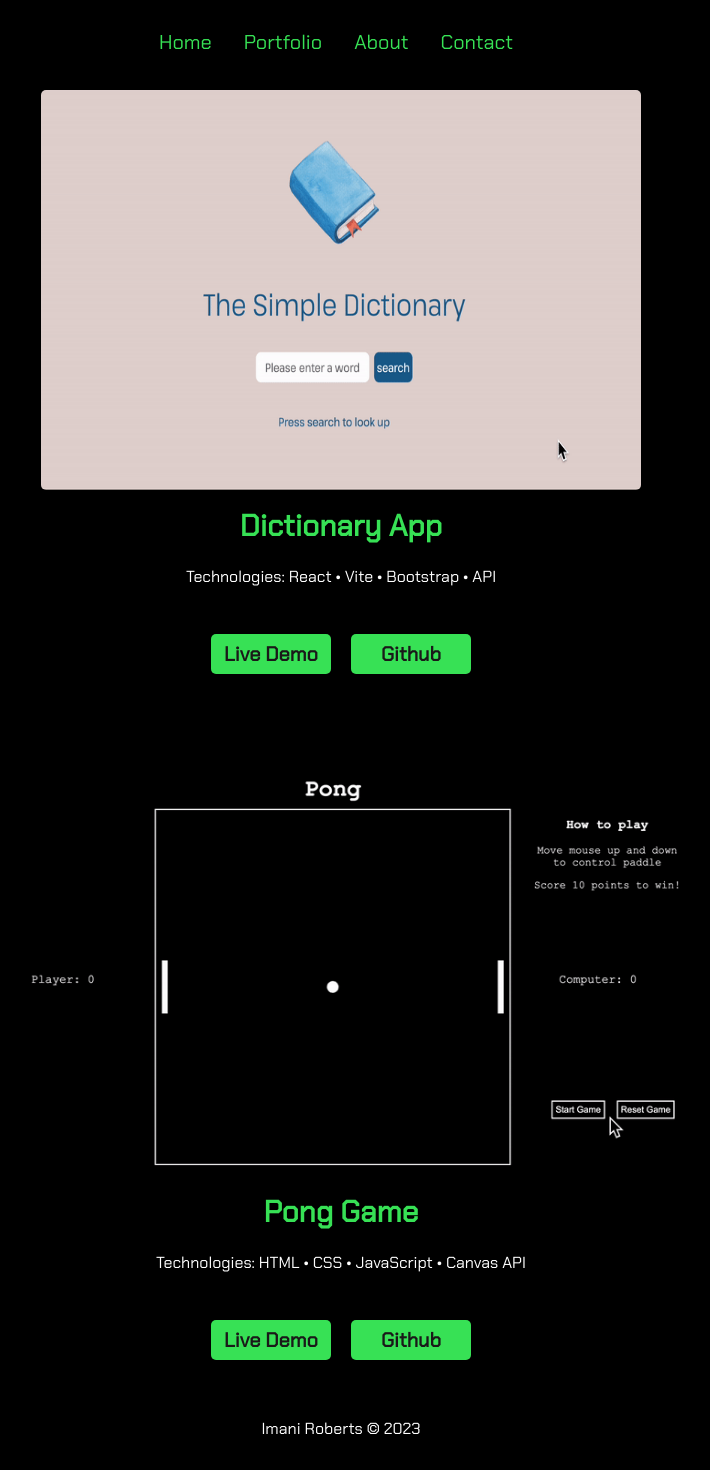
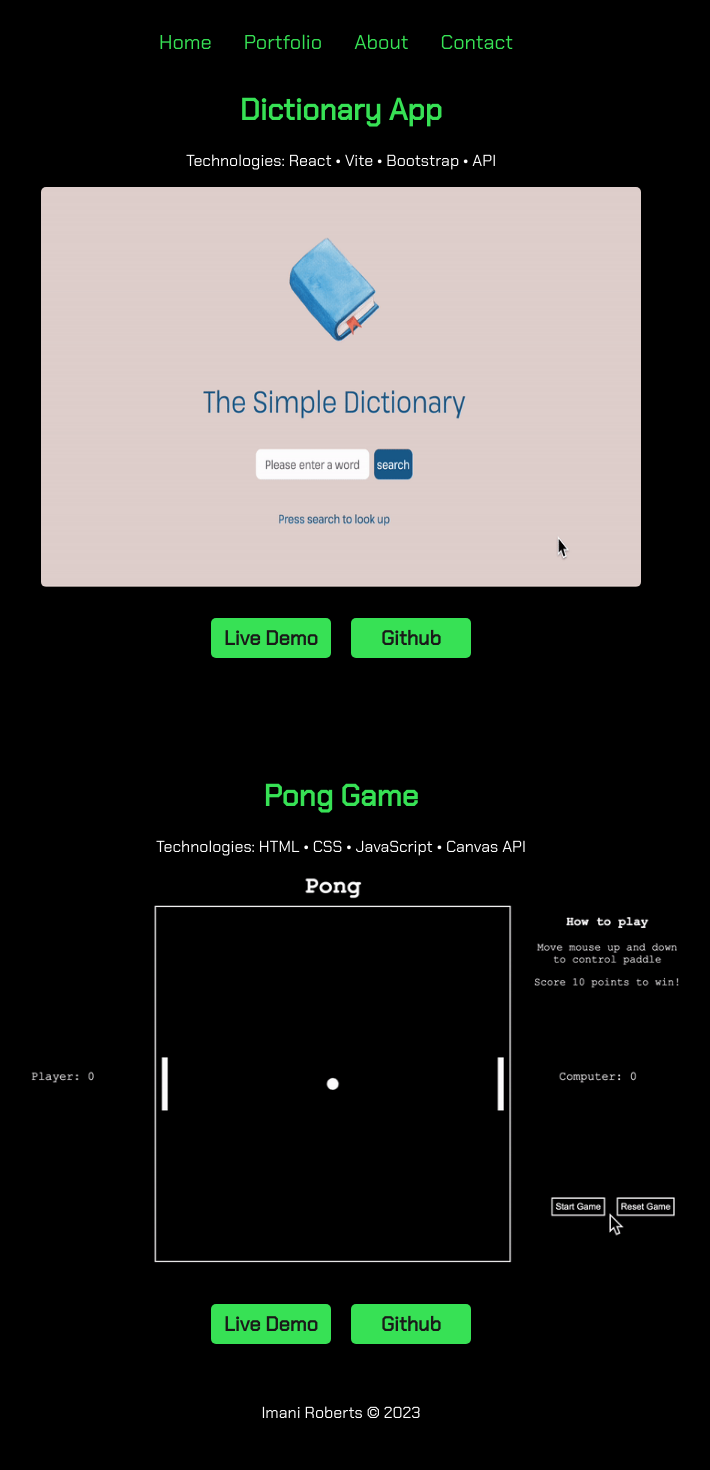
Before and after one commit to imanidev/portfolio-site, a React (Vite) app: page /portfolio in a window 1280 px wide. Shown: the top 1470 px of the page, without its empty margins (299-1009 px from the left). Built offline with nearby package versions, Linux system fonts and the light colour scheme.

Commit message:
madeproject titles on top

```diff
--- a/src/pages/Projects.jsx
+++ b/src/pages/Projects.jsx
@@ -6,13 +6,13 @@ const Projects = () => {
        <ShowNavBackground />
 
             <div className='dictionary-container'>
-                <img className='dict-gif' src='/assets/dict-app.gif' alt='dictionary app' />
-                <p className='desc'>
+                 <p className='desc'>
                   <span className='dict-title'>Dictionary App</span>
                     <br />
                     <br />
                     Technologies: React  • Vite • Bootstrap • API
                 </p>
+                <img className='dict-gif' src='/assets/dict-app.gif' alt='dictionary app' />
                 <br />
                 <button className='demo-btn'>
                     <a href='https://the-simple-dictionary.netlify.app/' target='_blank'>Live Demo</a>
@@ -24,13 +24,13 @@ const Projects = () => {
             <br />
             <br />
             <div className='pong-container'>
-                <img className='pong-gif' src='/assets/pong-app.gif' alt='pong app' />
-                <p className='desc'>
+                 <p className='desc'>
                     <span className='pong-title'>Pong Game</span>
                     <br />
                     <br />
                     Technologies: HTML • CSS  • JavaScript • Canvas API
                 </p>
+                <img className='pong-gif' src='/assets/pong-app.gif' alt='pong app' />
                 <br />
                 <button className='demo-btn'>
                     <a href='https://imanidev.github.io/pong_game/' target='_blank'>Live Demo</a>
```
